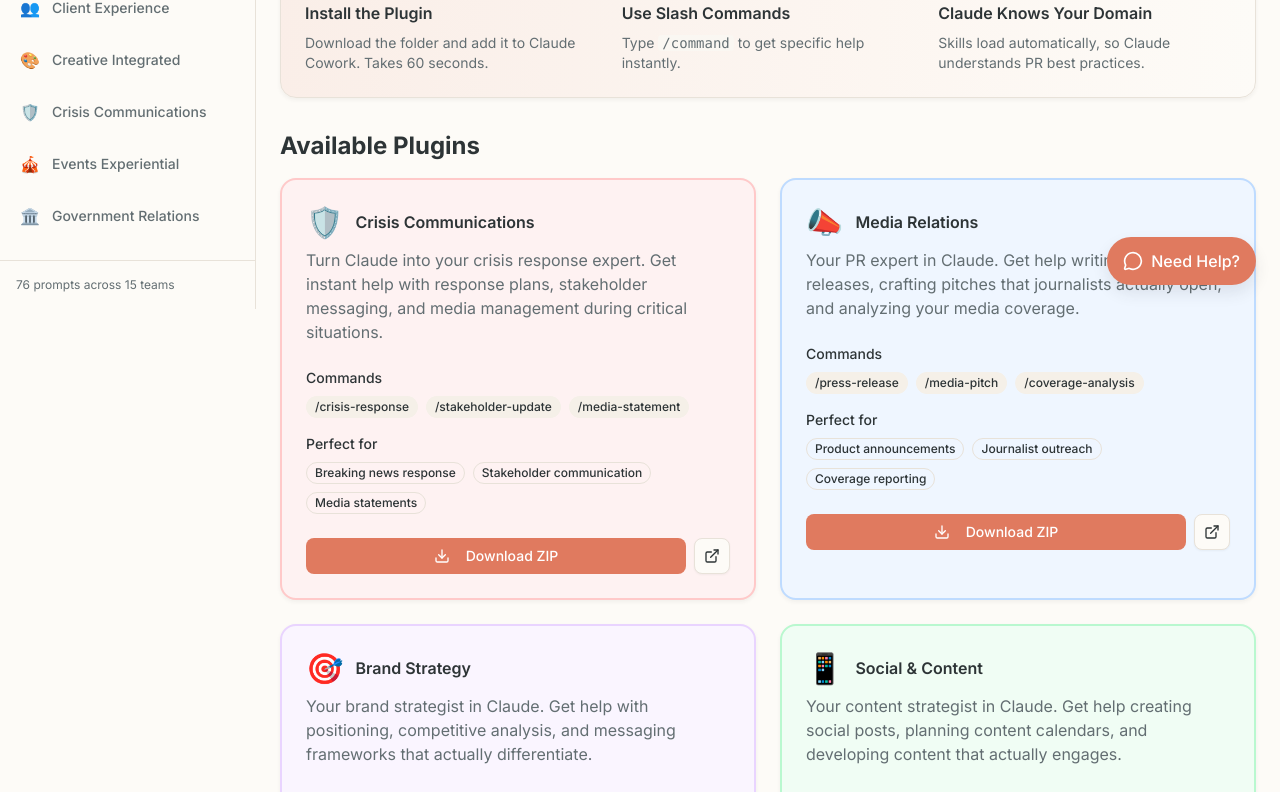
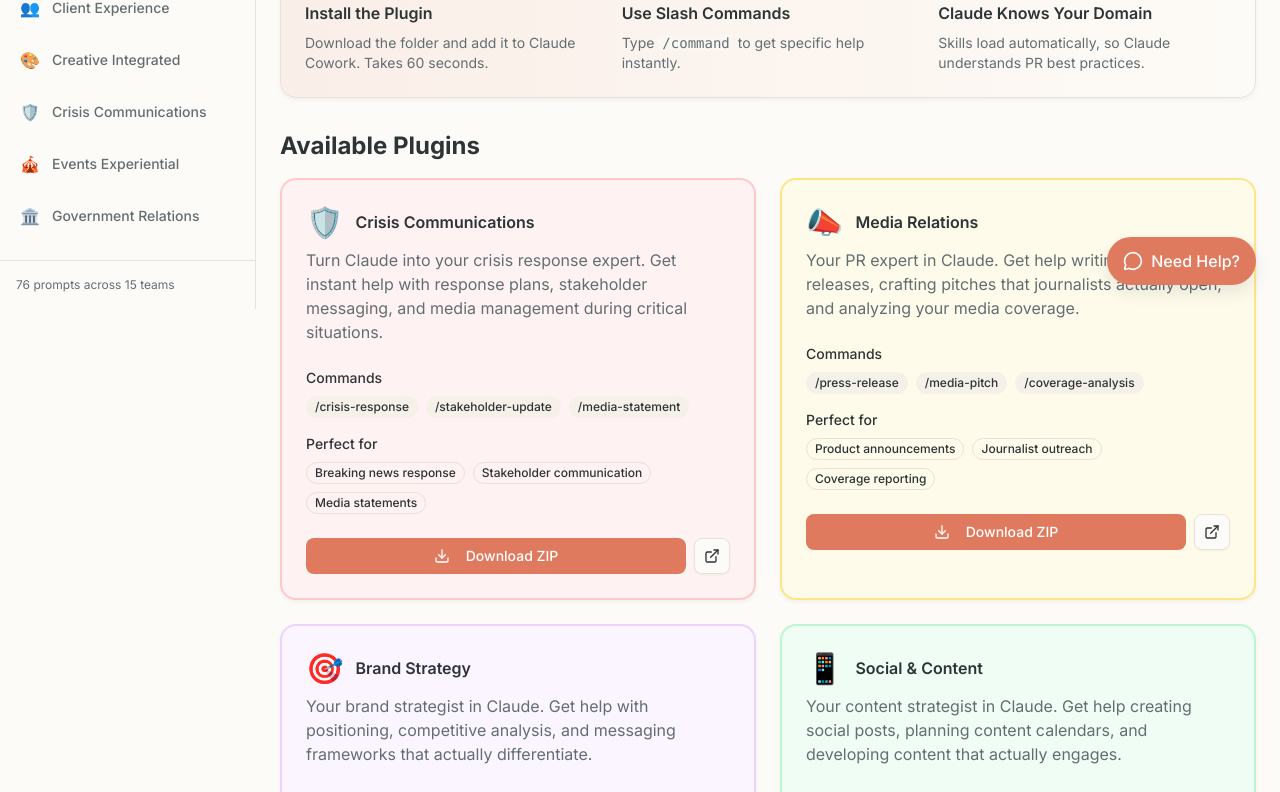
Before and after one commit to tom2tomtomtom/agency_tools_v2, a Next.js app: page /plugins in a window 1280 px wide. Shown: the part 491-1283 px from the top of the page. Built offline with nearby package versions, Linux system fonts and the light colour scheme.

Commit message:
fix: Add dark mode support to plugins page cards

```diff
--- a/app/plugins/page.tsx
+++ b/app/plugins/page.tsx
@@ -12,7 +12,7 @@
     description: 'Turn Claude into your crisis response expert. Get instant help with response plans, stakeholder messaging, and media management during critical situations.',
     commands: ['/crisis-response', '/stakeholder-update', '/media-statement'],
     useCases: ['Breaking news response', 'Stakeholder communication', 'Media statements'],
-    color: 'bg-red-50 border-red-200',
+    color: 'bg-red-50 dark:bg-red-950/30 border-red-200 dark:border-red-900/50',
   },
   {
     slug: 'media-relations',
@@ -21,7 +21,7 @@
     description: 'Your PR expert in Claude. Get help writing press releases, crafting pitches that journalists actually open, and analyzing your media coverage.',
     commands: ['/press-release', '/media-pitch', '/coverage-analysis'],
     useCases: ['Product announcements', 'Journalist outreach', 'Coverage reporting'],
-    color: 'bg-blue-50 border-blue-200',
+    color: 'bg-amber-50 dark:bg-amber-950/30 border-amber-200 dark:border-amber-900/50',
   },
   {
     slug: 'brand-strategy',
@@ -30,7 +30,7 @@
     description: 'Your brand strategist in Claude. Get help with positioning, competitive analysis, and messaging frameworks that actually differentiate.',
     commands: ['/positioning', '/competitor-analysis', '/messaging-framework'],
     useCases: ['Brand positioning', 'Competitive analysis', 'Messaging development'],
-    color: 'bg-purple-50 border-purple-200',
+    color: 'bg-purple-50 dark:bg-purple-950/30 border-purple-200 dark:border-purple-900/50',
   },
   {
     slug: 'social-content',
@@ -39,7 +39,7 @@
     description: 'Your content strategist in Claude. Get help creating social posts, planning content calendars, and developing content that actually engages.',
     commands: ['/social-posts', '/content-calendar', '/blog-outline'],
     useCases: ['Social media content', 'Editorial planning', 'Blog writing'],
-    color: 'bg-green-50 border-green-200',
+    color: 'bg-green-50 dark:bg-green-950/30 border-green-200 dark:border-green-900/50',
   },
   {
     slug: 'client-experience',
@@ -48,7 +48,7 @@
     description: 'Your account management partner in Claude. Get help with meeting notes, proposals, and keeping client relationships healthy.',
     commands: ['/meeting-notes', '/proposal-builder', '/client-health'],
     useCases: ['Meeting summaries', 'Proposal development', 'Account health'],
-    color: 'bg-orange-50 border-orange-200',
+    color: 'bg-orange-50 dark:bg-orange-950/30 border-orange-200 dark:border-orange-900/50',
   },
   {
     slug: 'campaign-management',
@@ -57,7 +57,7 @@
     description: 'Your project management partner in Claude. Get help with timelines, status reports, and keeping campaigns running smoothly.',
     commands: ['/project-plan', '/status-report', '/change-impact'],
     useCases: ['Project planning', 'Status reporting', 'Scope management'],
-    color: 'bg-teal-50 border-teal-200',
+    color: 'bg-teal-50 dark:bg-teal-950/30 border-teal-200 dark:border-teal-900/50',
   },
 ];
 
```
